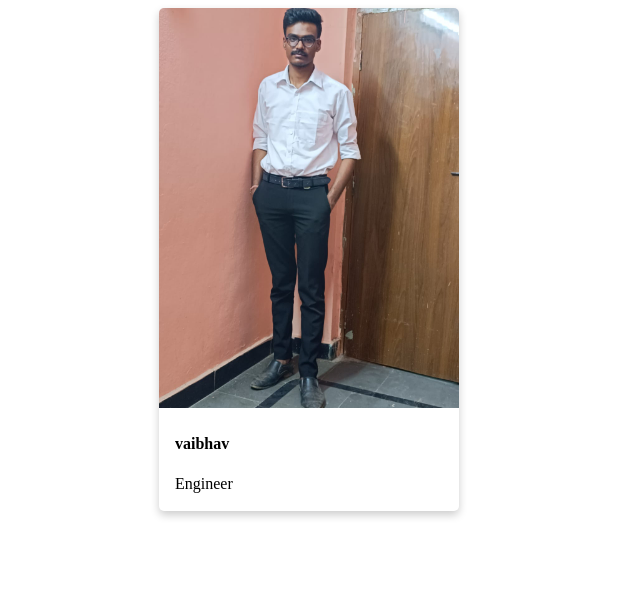
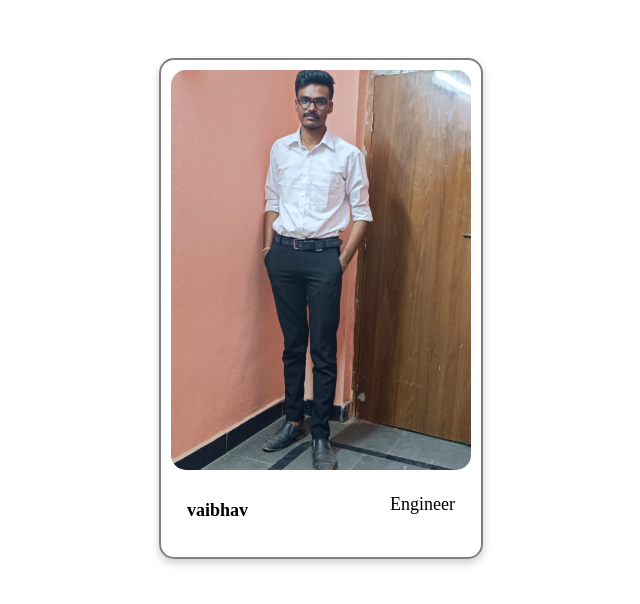
Before and after one commit to Saiteja-1234/mern-stack-1, a plain HTML site: page card.html in a window 1280 px wide. Shown: the whole page, without its empty margins (349-989 px from the left). Drawn offline with Linux system fonts and the light colour scheme.

Commit message:
card succesfully completed

```diff
--- a/card.html
+++ b/card.html
@@ -12,36 +12,57 @@
             transition: 0.3s;
             width: 300px;
             margin-left: 500px;
+            margin-top: 50px;
+            /* margin: auto; */
         }
 
         .card:hover {
             box-shadow: 0 8px 16px 0 rgba(0, 0, 0, 0.2);
         }
-
+        .container > h4,p{
+            font-size: 18px;
+        }
         .container {
             padding: 2px 16px;
+            display: flex;
+            justify-content: space-between !important;
+            flex-wrap: wrap;
+        }
+
+
+        .box {
+            display: flex;
+            justify-content:space-between;
+            flex-wrap: wrap;
 
         }
+        .card{
+            /* box-shadow: 0 4px 8px 0 rgba(0, 0, 0, 0.2); */
+            transition: 0.3s;
+            border-radius: 15px;
+            padding: 10px;
+            border: 2px solid grey;
 
-        .card {
-            box-shadow: 0 4px 8px 0 rgba(0, 0, 0, 0.2);
-            transition: 0.3s;
-            border-radius: 5px;
 
         }
-
         img {
-            border-radius: 5px 5px 0 0;
+            border-radius: 15px 15px 15px 15px;
+            /* border: 2px solid  red; */
         }
     </style>
 </head>
 
 <body>
-    <div class="card">
-        <img src="public/vaibhav.jpg" alt="vaibhav" height="400px" width="300px">
-        <div class="container">
-            <h4><b>vaibhav</b></h4>
-            <p>Engineer </p>
+    <div class="box">
+        <div class="card">
+
+                <img src="public/vaibhav.jpg" alt="vaibhav" height="400px" width="300px">
+
+
+            <div class="container">
+                <h4><b>vaibhav</b></h4>
+                <p>Engineer </p>
+            </div>
         </div>
     </div>
 </body>
```
